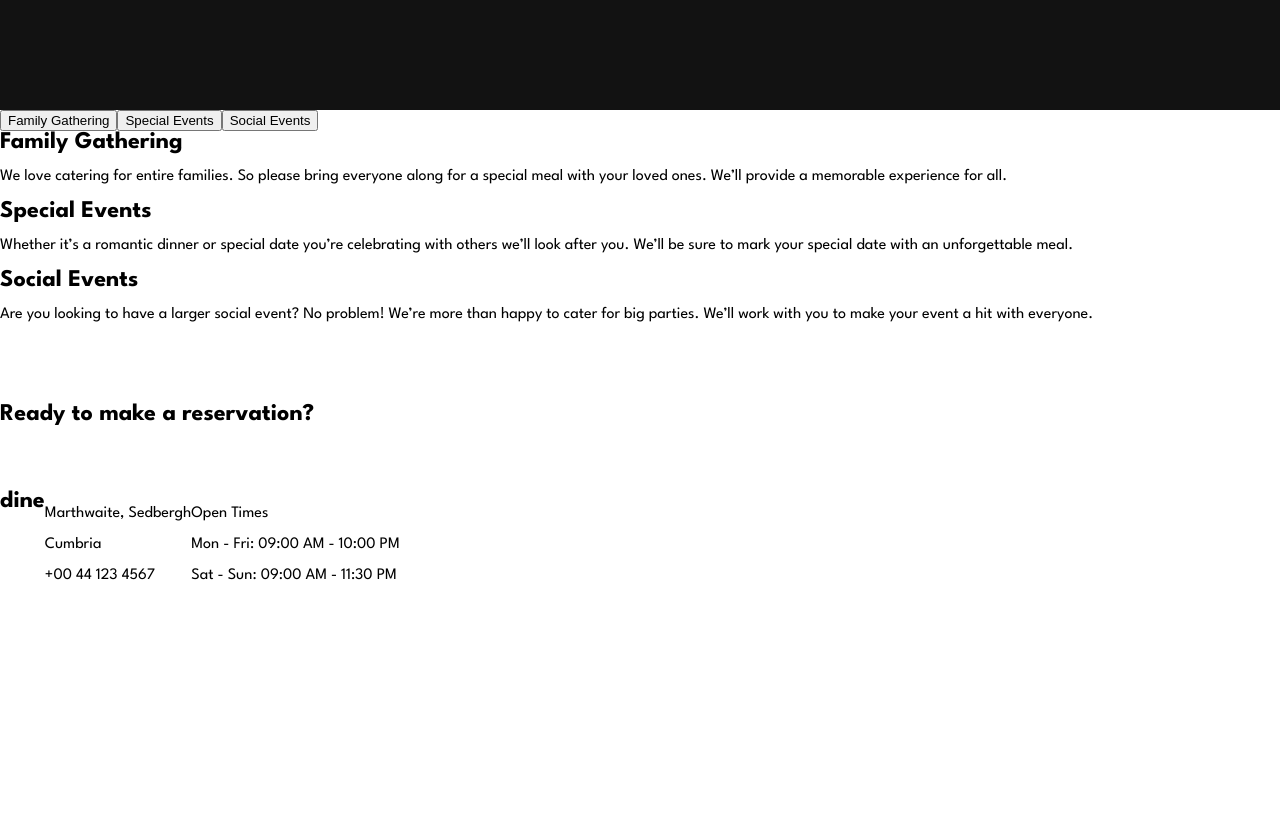
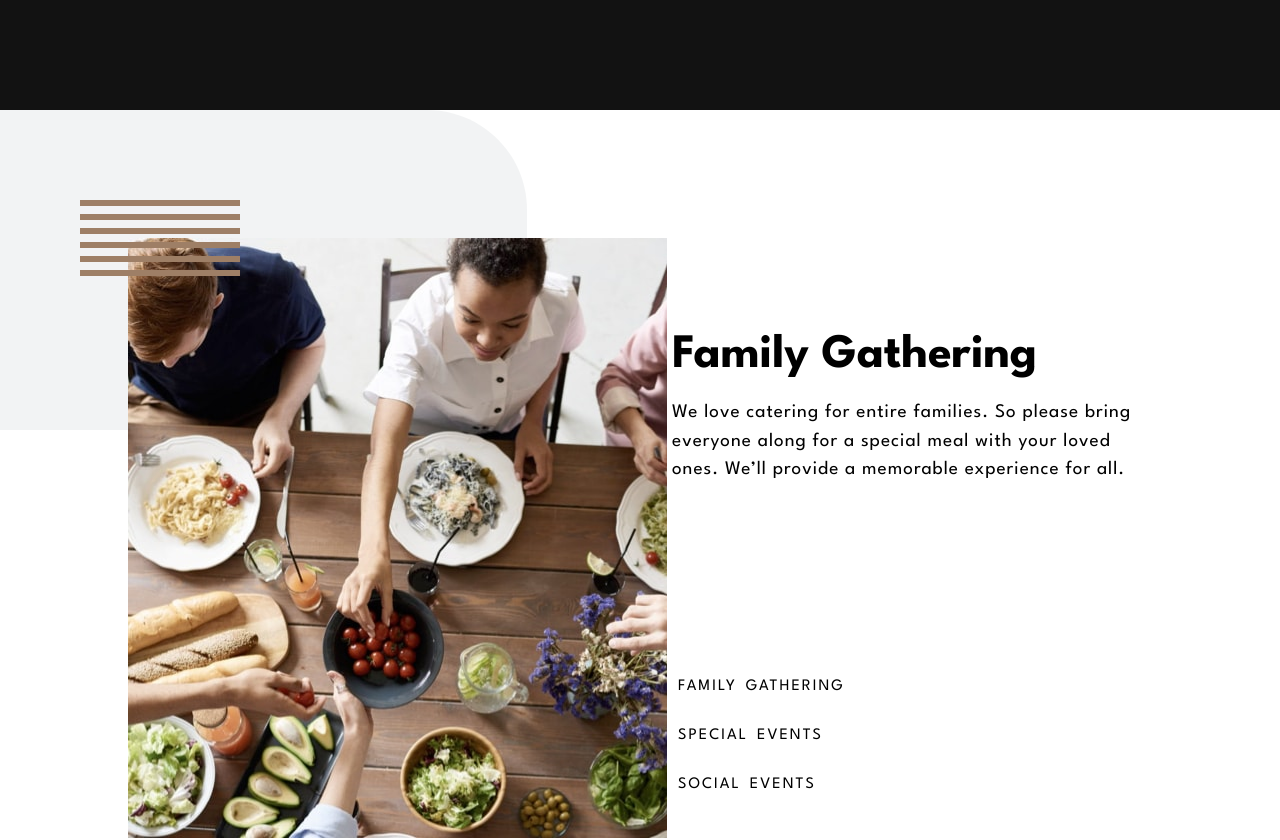
Before and after one commit to litewskidev/dine-restaurant, a React (Create React App) app: page / in a window 1280 px wide. Shown: the part 2860-3700 px from the top of the page. Before the commit the page ends 3459 px from the top, so only its background shows below. Built offline with nearby package versions, Linux system fonts and the light colour scheme.

Commit message:
add Events module

```diff
--- a/src/components/Events/Events.js
+++ b/src/components/Events/Events.js
@@ -1,23 +1,32 @@
 import ButtonBook from '../ButtonBook/ButtonBook';
 import styles from './Events.module.scss';
+import pattern__lines from '../../images/patterns/pattern-lines.svg';
 
 const Events = () => {
   return(
-    <div>
-      <button>Family Gathering</button>
-      <button>Special Events</button>
-      <button>Social Events</button>
+    <div className={styles.events}>
+      <div>
 
-      <h2>Family Gathering</h2>
-      <p>We love catering for entire families. So please bring everyone along for a special meal with your loved ones. We’ll provide a memorable experience for all.</p>
-
-      <h2>Special Events</h2>
-      <p>Whether it’s a romantic dinner or special date you’re celebrating with others we’ll look after you. We’ll be sure to mark your special date with an unforgettable meal.</p>
-
-      <h2>Social Events</h2>
-      <p>Are you looking to have a larger social event? No problem! We’re more than happy to cater for big parties. We’ll work with you to make your event a hit with everyone.</p>
-
-      <ButtonBook>Book a table</ButtonBook>
+      </div>
+      <div className={styles.events__content}>
+        <div className={styles.events__content__img}>
+          <img className={styles.pattern__lines} src={pattern__lines} alt='' />
+        </div>
+        <div>
+          <div className={styles.events__description}>
+            <div>
+              <h2 className='text__L'>Family Gathering</h2>
+              <p className='p__text'>We love catering for entire families. So please bring everyone along for a special meal with your loved ones. We’ll provide a memorable experience for all.</p>
+            </div>
+          </div>
+          <ButtonBook>Book a table</ButtonBook>
+          <div className={styles.events__buttons}>
+            <button className={styles.nav}>Family Gathering</button>
+            <button className={styles.nav}>Special Events</button>
+            <button className={styles.nav}>Social Events</button>
+          </div>
+        </div>
+      </div>
     </div>
   );
 };
--- a/src/components/Events/Events.module.scss
+++ b/src/components/Events/Events.module.scss
@@ -0,0 +1,61 @@
+@import '../../styles/settings.scss';
+
+.events {
+  padding: 10% 0;
+  max-width: 100%;
+
+  background: url(../../images/patterns/pattern-curve-top-right.svg) no-repeat;
+  background-position: top left;
+  background-position-x: -23rem;
+}
+
+.events__content__img {
+  background: url(../../images/homepage/family-gathering-desktop.jpg);
+  flex-basis: 33.7rem;
+  height: 37.5rem;
+  position: relative;
+
+  .pattern__lines {
+    position: absolute;
+    left: -3rem;
+    top: -2.4rem;
+  }
+}
+
+.events__content {
+  display: flex;
+  justify-content: space-between;
+  align-items: center;
+  padding: 0 10%;
+
+  .events__description {
+    max-width: 30rem;
+    margin-bottom: 3rem;
+
+    h2 {
+      margin: 1rem 0;
+      margin-top: 4rem;
+    }
+  }
+}
+
+.events__buttons {
+  margin-top: 5rem;
+  margin-bottom: 1rem;
+  display: flex;
+  flex-direction: column;
+  align-items: flex-start;
+  max-width: 11.2rem;
+  gap: 2rem;
+  }
+
+.nav {
+  text-transform: uppercase;
+  border: none;
+  background: transparent;
+  cursor: pointer;
+  word-spacing: 3px;
+  letter-spacing: 2px;
+  font-family: $font-text;
+  font-size: 1rem;
+}
```
